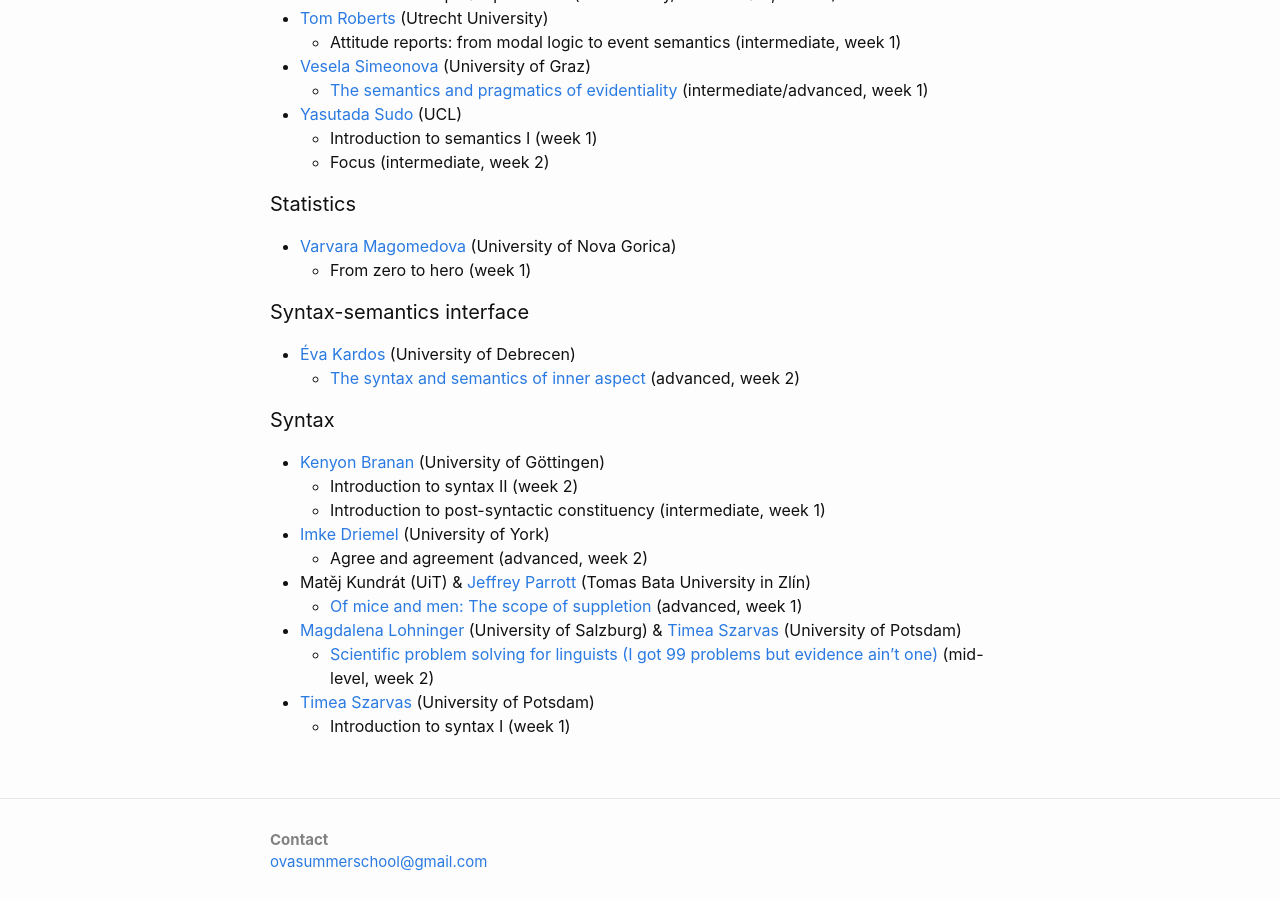
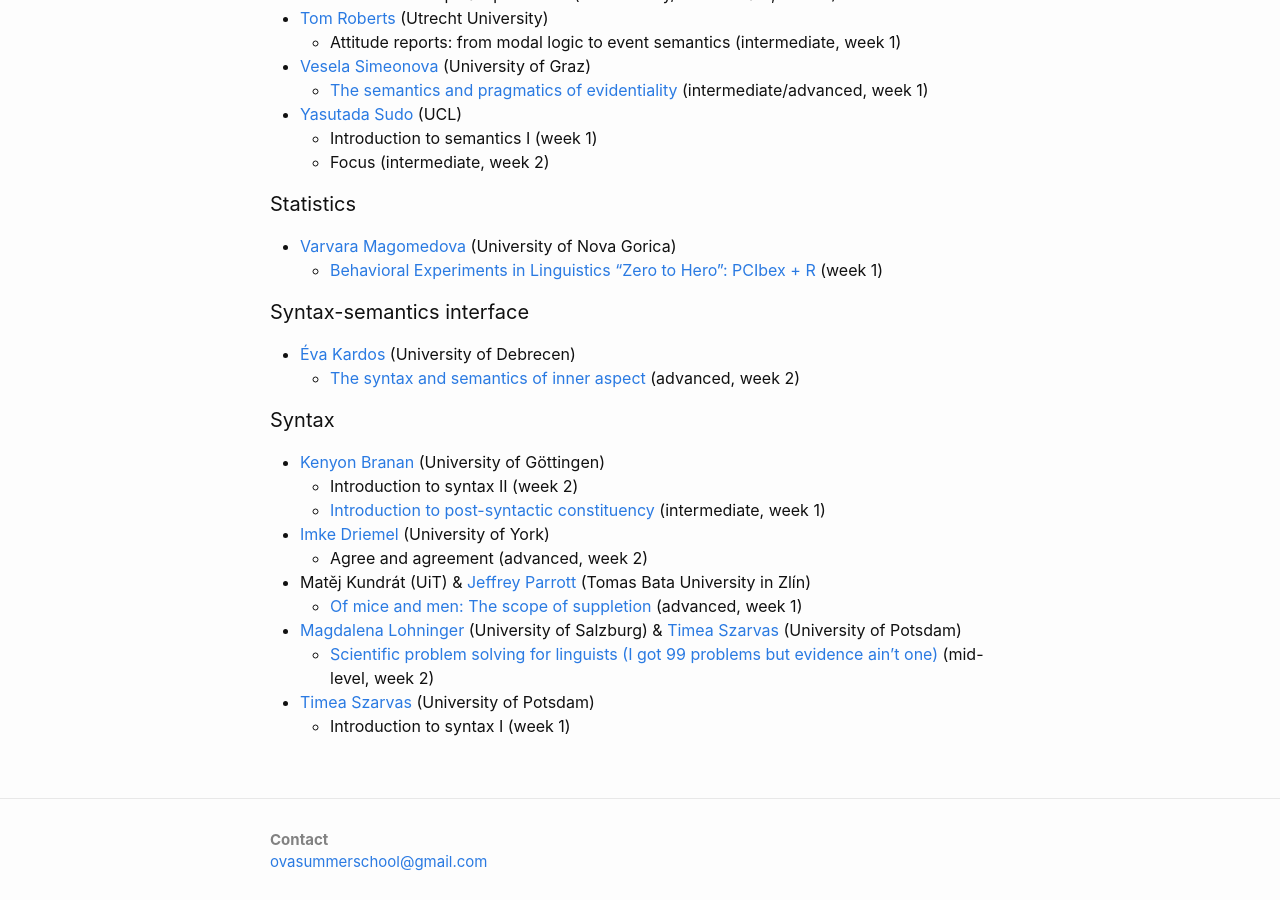
Before and after one commit to ovaschool/ovaschool.github.io, a Jekyll site: the page built from staticpages/ova2026-teachers.markdown, in a window 1280 px wide and 900 px high, scrolled down 953 px. Built offline with Jekyll 4.4.1, drawn with Linux system fonts in a browser that asks for light colours.

Commit message:
Update ova2026-teachers.markdown

```diff
--- a/staticpages/ova2026-teachers.markdown
+++ b/staticpages/ova2026-teachers.markdown
@@ -49,7 +49,7 @@ exclude: true
 #### Statistics
 
 - [Varvara Magomedova](https://www.researchgate.net/profile/Varvara-Magomedova-2) (University of Nova Gorica)
-  - From zero to hero (week 1)
+  - [Behavioral Experiments in Linguistics "Zero to Hero": PCIbex + R](https://ovaschool.github.io/ova2026-magomedova) (week 1)
 
 #### Syntax-semantics interface
 
@@ -60,7 +60,7 @@ exclude: true
 
 - [Kenyon Branan](https://sites.google.com/view/kbranan/home) (University of Göttingen)
   - Introduction to syntax II (week 2)
-  - Introduction to post-syntactic constituency (intermediate, week 1)
+  - [Introduction to post-syntactic constituency](https://ovaschool.github.io/ova2026-branan) (intermediate, week 1)
 - [Imke Driemel](https://www.york.ac.uk/language-linguistic-science/people/imkedriemel/) (University of York)
   - Agree and agreement (advanced, week 2)
 - Matěj Kundrát (UiT) & [Jeffrey Parrott](https://utb-cz.academia.edu/JeffreyParrott) (Tomas Bata University in Zlín)
```
